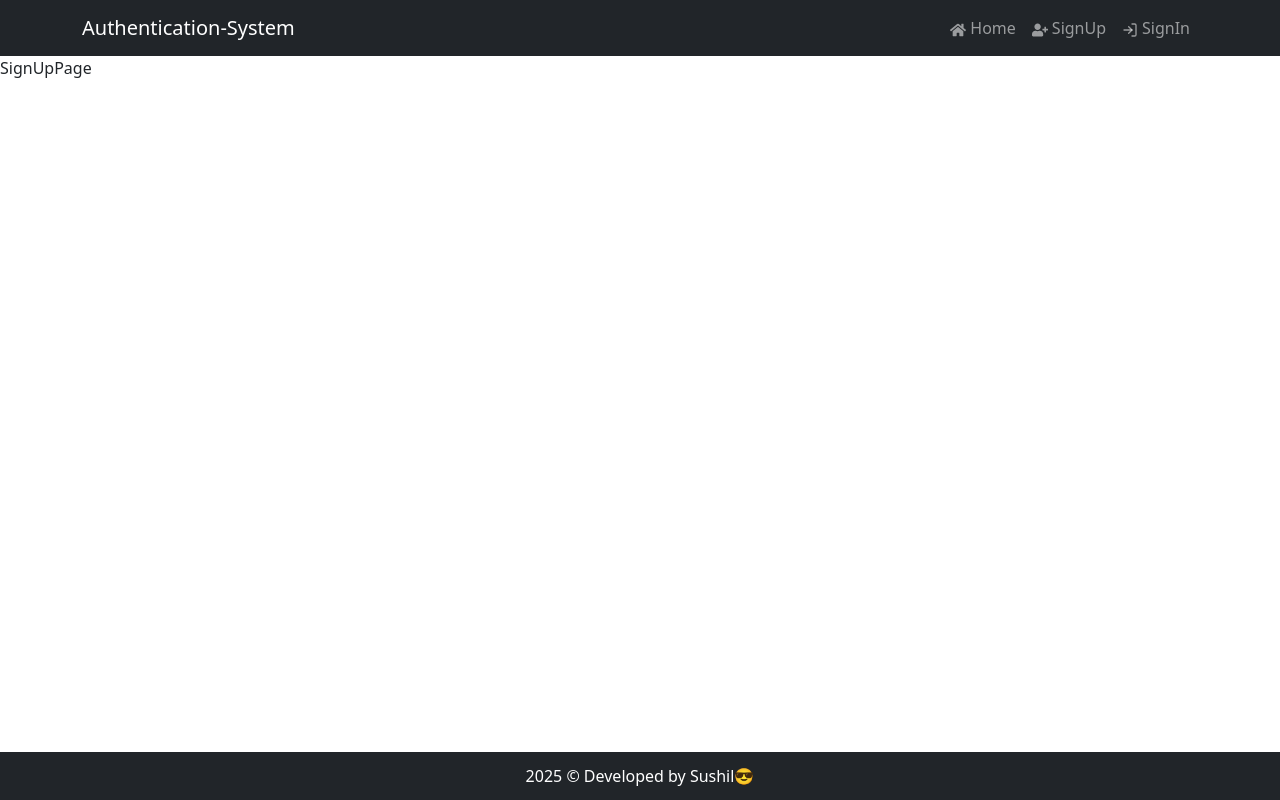
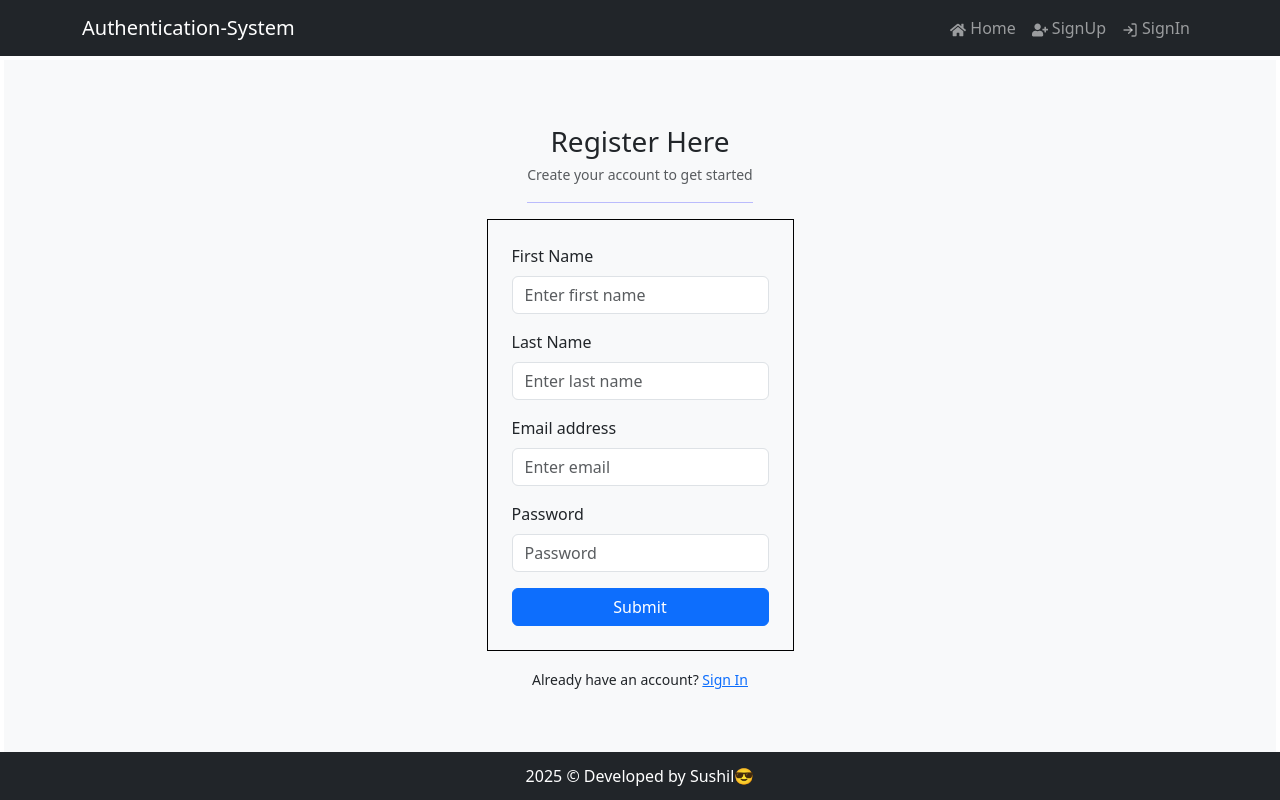
Before and after one commit to sushil-40/ft_authentication_system, a React (Vite) app: page /signup in a window 1280 px wide. Built offline with nearby package versions, Linux system fonts and the light colour scheme.

Commit message:
implementing siginpage

```diff
--- a/src/App.css
+++ b/src/App.css
@@ -13,10 +13,15 @@
 }
 .main {
   flex: 1;
-  overflow: hidden;
+  overflow: auto;
   flex-grow: 1;
 }
-
+.homePage {
+  min-height: 100%;
+}
+.form-wrapper {
+  min-height: 100%;
+}
 .footer {
   height: 3rem;
   line-height: 3rem;
--- /dev/null
+++ b/src/pages/auth/ForgetPasswordPage.jsx
@@ -0,0 +1,7 @@
+import React from "react";
+
+const ForgetPasswordPage = () => {
+  return <div>ForgetPassword</div>;
+};
+
+export default ForgetPasswordPage;
--- a/src/pages/auth/SignInPage.jsx
+++ b/src/pages/auth/SignInPage.jsx
@@ -1,7 +1,45 @@
-import React from "react";
+import Button from "react-bootstrap/Button";
+import Form from "react-bootstrap/Form";
+import { Link } from "react-router-dom";
 
 const SignInPage = () => {
-  return <div>SignInPage</div>;
+  return (
+    <div className="form-wrapper bg-body-tertiary m-1 d-flex justify-content-center align-items-center flex-column">
+      <div className="text-center">
+        <h3 className="mb-1">Sign In Here</h3>
+        <small className="text-muted">Sign in to get access !</small>
+        <hr style={{ color: "blue" }} />
+      </div>
+
+      <div className="form-content">
+        <Form className="form p-4" style={{ border: "1px solid black" }}>
+          <Form.Group className="mb-3" controlId="formBasicEmail">
+            <Form.Label>Email address</Form.Label>
+            <Form.Control type="email" placeholder="Enter email" />
+          </Form.Group>
+
+          <Form.Group className="mb-3" controlId="formBasicPassword">
+            <Form.Label>Password</Form.Label>
+            <Form.Control type="password" placeholder="Password" />
+          </Form.Group>
+
+          <Button className="w-100" variant="primary" type="submit">
+            Submit
+          </Button>
+        </Form>
+      </div>
+      <div className="text-center mt-3">
+        <small>
+          <Link to="/forgot-password">Forgot Password?</Link>
+        </small>
+      </div>
+      <div className="text-center mt-1">
+        <small>
+          Don't have an account? <Link to="/signup">Sign Up</Link>
+        </small>
+      </div>
+    </div>
+  );
 };
 
 export default SignInPage;
--- a/src/pages/auth/SignUpPage.jsx
+++ b/src/pages/auth/SignUpPage.jsx
@@ -1,7 +1,48 @@
-import React from "react";
+import Button from "react-bootstrap/Button";
+import Form from "react-bootstrap/Form";
+import { Link } from "react-router-dom";
 
 const SignUpPage = () => {
-  return <div>SignUpPage</div>;
+  return (
+    <div className="form-wrapper bg-body-tertiary m-1 d-flex justify-content-center align-items-center flex-column">
+      <div className="text-center">
+        <h3 className="mb-1">Register Here</h3>
+        <small className="text-muted">Create your account to get started</small>
+        <hr style={{ color: "blue" }} />
+      </div>
+
+      <div className="form-content">
+        <Form className="form p-4" style={{ border: "1px solid black" }}>
+          <Form.Group className="mb-3" controlId="formBasicEmail">
+            <Form.Label>First Name</Form.Label>
+            <Form.Control type="text" placeholder="Enter first name" />
+          </Form.Group>
+          <Form.Group className="mb-3" controlId="formBasicEmail">
+            <Form.Label>Last Name</Form.Label>
+            <Form.Control type="text" placeholder="Enter last name" />
+          </Form.Group>
+          <Form.Group className="mb-3" controlId="formBasicEmail">
+            <Form.Label>Email address</Form.Label>
+            <Form.Control type="email" placeholder="Enter email" />
+          </Form.Group>
+
+          <Form.Group className="mb-3" controlId="formBasicPassword">
+            <Form.Label>Password</Form.Label>
+            <Form.Control type="password" placeholder="Password" />
+          </Form.Group>
+
+          <Button className="w-100" variant="primary" type="submit">
+            Submit
+          </Button>
+        </Form>
+      </div>
+      <div className="text-center mt-3">
+        <small>
+          Already have an account? <Link to="/login">Sign In</Link>
+        </small>
+      </div>
+    </div>
+  );
 };
 
 export default SignUpPage;
--- a/src/pages/home/HomePage.jsx
+++ b/src/pages/home/HomePage.jsx
@@ -4,7 +4,7 @@
 import { Row, Col } from "react-bootstrap";
 const HomePage = () => {
   return (
-    <div className="homePage min-vh-100 d-flex align-items-center bg-light">
+    <div className="homePage  d-flex align-items-center bg-light">
       <Container>
         <Row className="align-items-center">
           <Col md={6} className="text-center text-md-start mb-4 mb-md-0">
--- a/src/routes/AppRoutes.jsx
+++ b/src/routes/AppRoutes.jsx
@@ -6,6 +6,7 @@
 import UserLayout from "../components/layouts/UserLayout";
 import HomePage from "../pages/home/HomePage";
 import DashboardPage from "../pages/dashboard/DashboardPage";
+import ForgetPasswordPage from "../pages/auth/ForgetPasswordPage";
 
 const AppRoutes = () => {
   return (
@@ -15,6 +16,7 @@
         <Route index element={<HomePage />}></Route>
         <Route path="login" element={<SignInPage />}></Route>
         <Route path="signup" element={<SignUpPage />}></Route>
+        <Route path="forgot-password" element={<ForgetPasswordPage />}></Route>
       </Route>
       {/* private routing  */}
       <Route path="/user" element={<UserLayout />}>
```
Also changed, not shown: src/pages/auth/ForgetPassword.jsx (deleted, +0 -7 lines).
